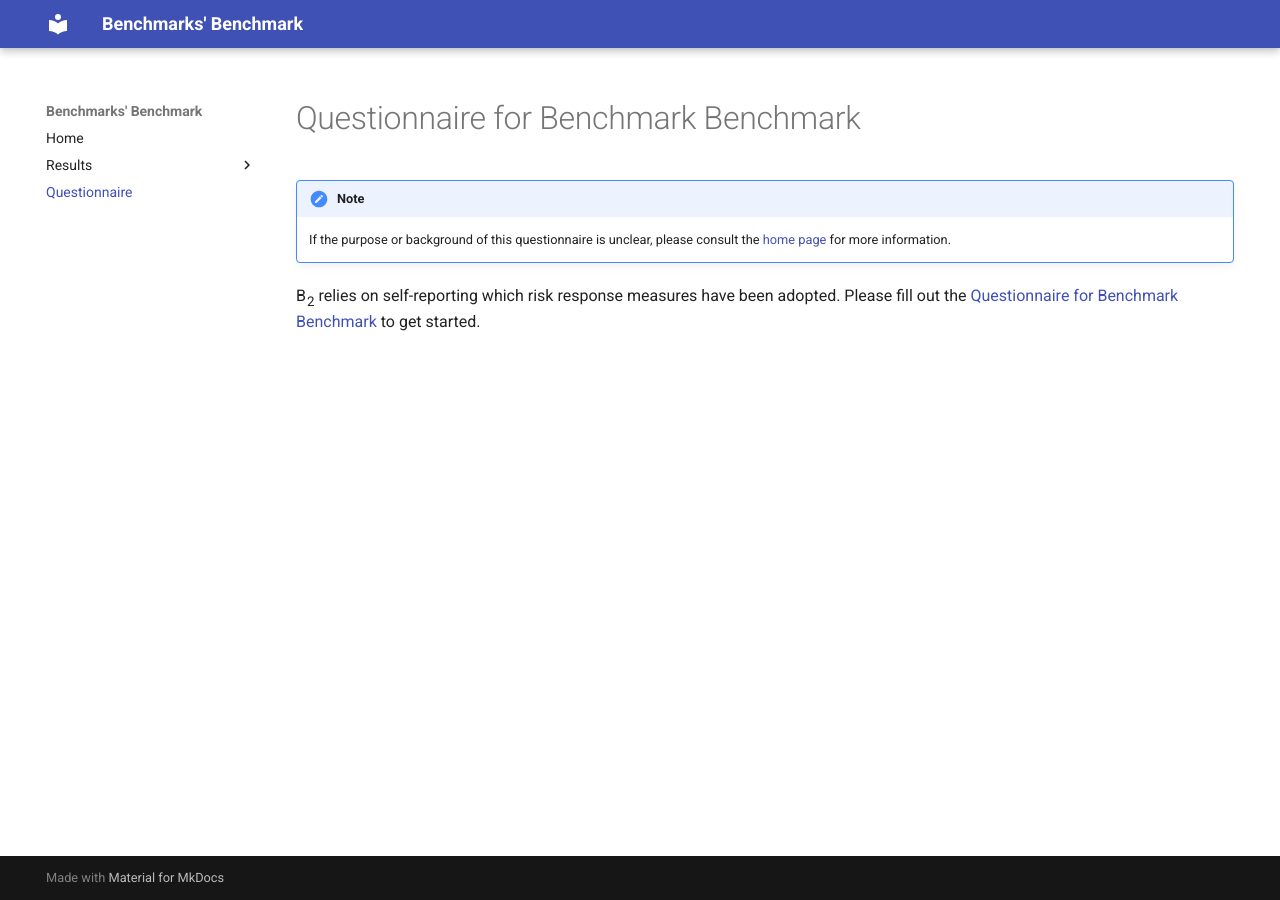
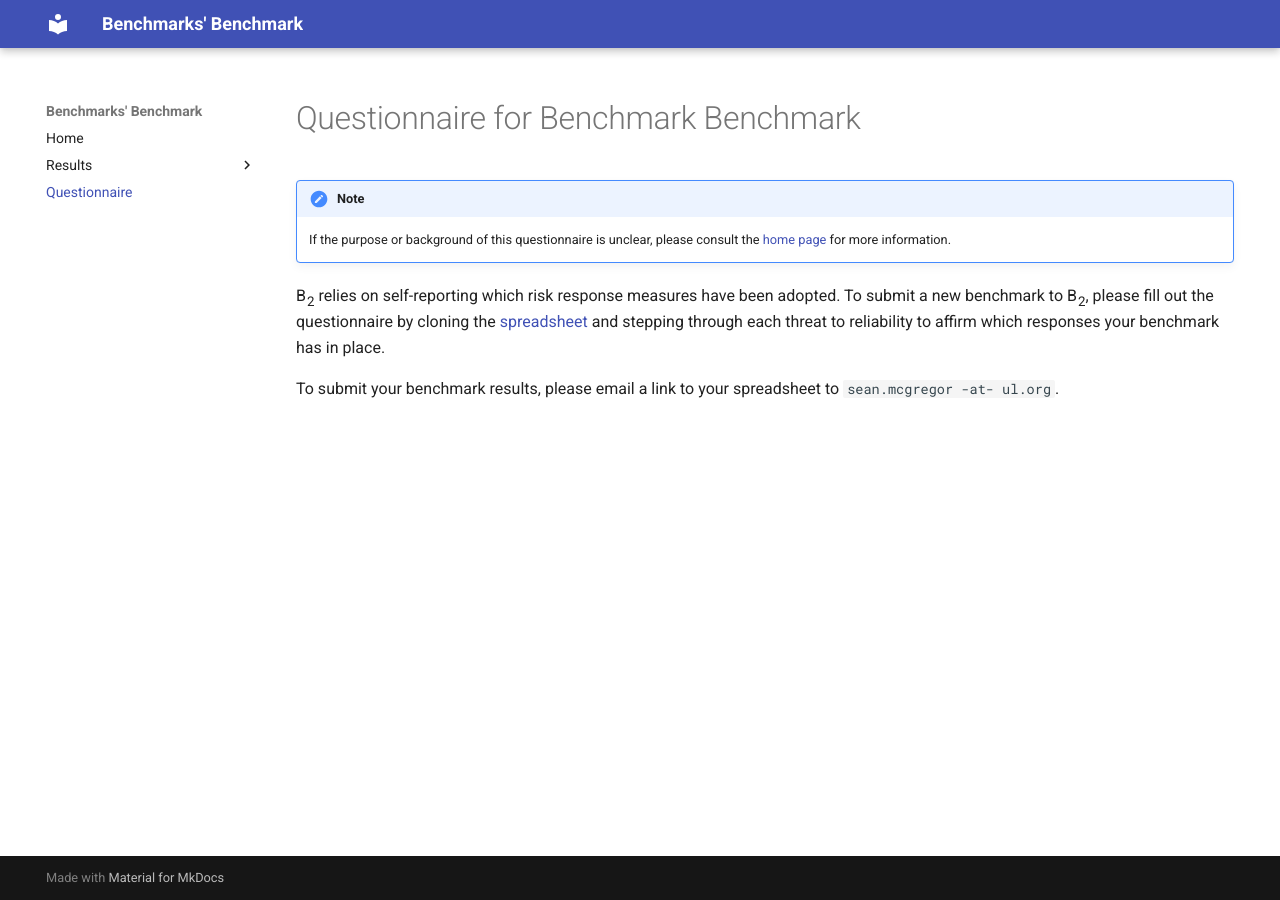
Before and after one commit to ul-dsri/benchmarks-benchmark, an MkDocs documentation site: the page built from docs/questionnaire.md, in a window 1280 px wide. Built offline with MkDocs 1.6.1 and Material for MkDocs 9.7.7, drawn with Linux system fonts in a browser that asks for light colours; comment, search, counter and statistics services are not loaded.

Commit message:
Update questionnaire.md

```diff
--- a/docs/questionnaire.md
+++ b/docs/questionnaire.md
@@ -5,4 +5,6 @@
     If the purpose or background of this questionnaire is unclear, please consult the [home page](index.md) for more information.
 
 
-B~2~ relies on self-reporting which risk response measures have been adopted. Please fill out the [Questionnaire for Benchmark Benchmark](https://docs.google.com/spreadsheets/d/1PJDftyR3wefliOGJGrgBy1biSyEKPUB-f-uSRobME7Q/edit?gid=959339316#gid=959339316) to get started.
+B~2~ relies on self-reporting which risk response measures have been adopted. To submit a new benchmark to B~2~, please fill out the questionnaire by cloning the [spreadsheet](https://docs.google.com/spreadsheets/d/1PJDftyR3wefliOGJGrgBy1biSyEKPUB-f-uSRobME7Q/edit?gid=959339316#gid=959339316) and stepping through each threat to reliability to affirm which responses your benchmark has in place.
+
+To submit your benchmark results, please email a link to your spreadsheet to `sean.mcgregor -at- ul.org`.
```
